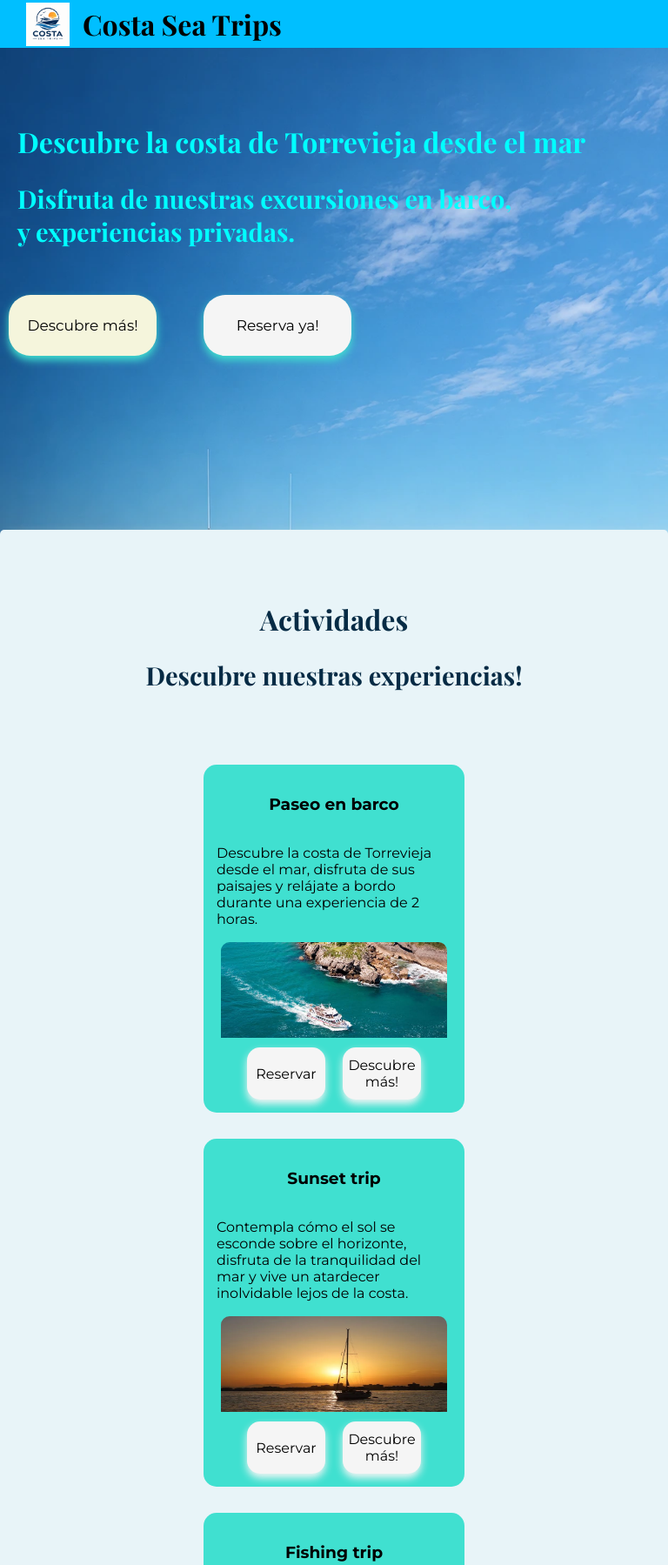
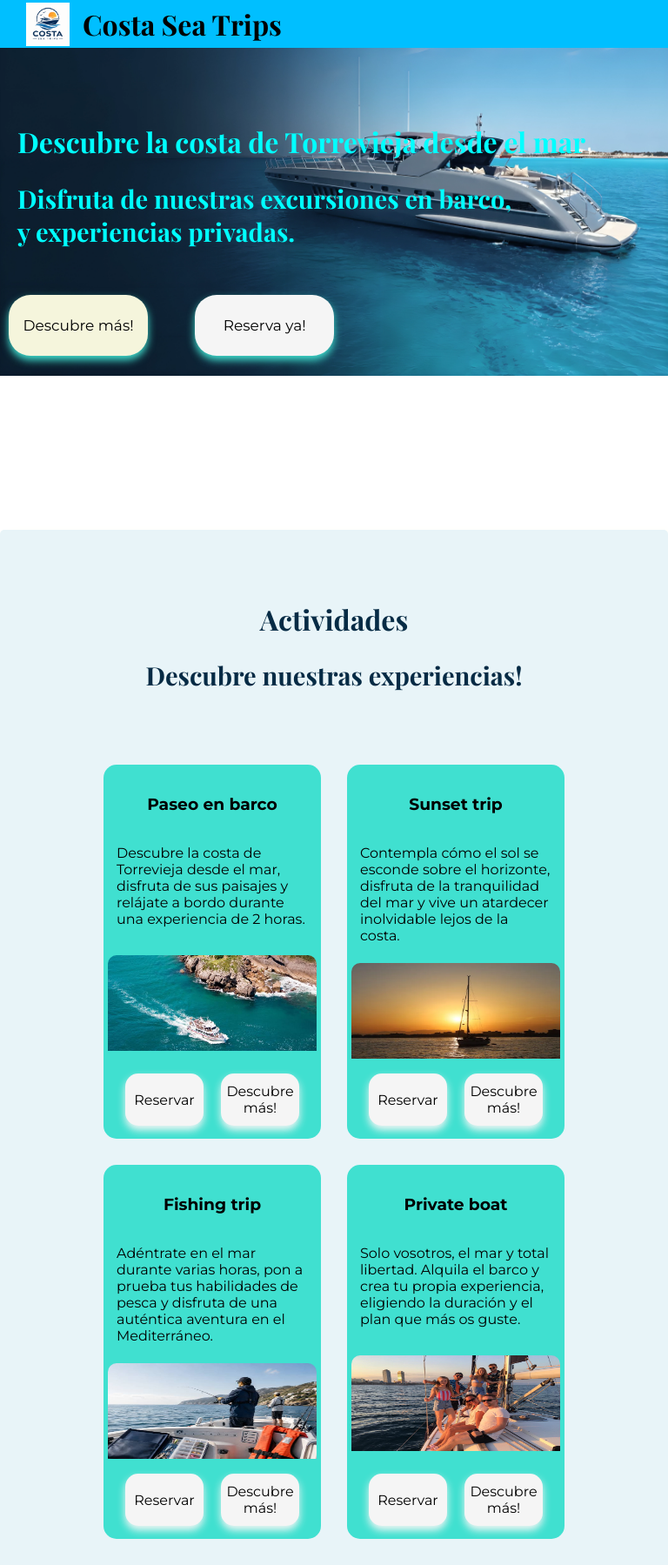
Before and after one commit to Deezer7/CostaSeaTrips, a website: page index.html in a window 768 px wide. Shown: the top 1799 px of the page at 87% size. Drawn offline with nearby package versions, Linux system fonts and the light colour scheme; a web font is replaced by a local one.

Commit message:
finished with every device adaptive

```diff
--- a/style.css
+++ b/style.css
@@ -182,6 +182,7 @@ body, nav {
     grid-template-columns: 1fr 1fr 1fr 1fr;
     align-items: center;
     justify-content: center;
+    gap: 30px  ;
     margin: auto;
 }
 
@@ -249,7 +250,7 @@ footer {
 }
 
 
-@media (min-width: 1025px) and (max-width: 1440px) {
+@media (min-width: 1080px) and (max-width: 1440px) {
 
     .Whatsappbutton {
         display: none;
@@ -267,7 +268,7 @@ footer {
     margin: auto;
 }
 }
-@media (max-width: 768px) {
+@media (max-width: 740px) {
     .nav {
         display: none;
 
@@ -286,17 +287,18 @@ footer {
 
 }
     .card{
-        width: 300px;
-        height: 400px;
+        width: 250px;
+        height: 430px;
         display: flex;
         background-color: turquoise;
         border-radius: 15px;
-        padding: 15px    ;
+
         flex-direction: column;
         align-items: center;
+        margin: auto;
     }
     .card img {
-    width: 260px;
+    width: 240px;
     height: 120px;
     margin: auto 0;
     padding-bottom: 10px;
@@ -338,7 +340,7 @@ footer {
 
     .mainPageButtons button {
 
-    width: 170px;
+    width: 160px;
     height: 70px;
     margin-top: 30px;
     margin-left: 10px;
@@ -381,3 +383,115 @@ footer {
 
 
 }
+
+@media (min-width:760px) and (max-width: 860px){
+    .nav {
+        display: none;
+
+    }
+    .Whatsappbutton{
+        display: none;
+    }
+    .cards {
+    display: grid;
+    grid-template-columns: 1fr 1fr;
+    grid-template-rows: auto;
+    align-items: center;
+    justify-content: center;
+    gap: 30px  ;
+    margin: auto;
+
+}
+    .card{
+        width: 250px;
+        height: 430px;
+        display: flex;
+        background-color: turquoise;
+        border-radius: 15px;
+
+        flex-direction: column;
+        align-items: center;
+        margin: auto;
+    }
+    .card img {
+    width: 240px;
+    height: 120px;
+    margin: auto 0;
+    padding-bottom: 10px;
+    border-radius: 10px;
+}
+    .card button {
+
+    display: flex;
+    flex-direction: column;
+    justify-content: center;
+    align-items: center;
+    width: 90px;
+    height: 60px;
+    border-radius: 15px;
+    border: none;
+    box-shadow: 0 5px 10px whitesmoke;
+
+    font-size: 16px;
+    background-color: whitesmoke;
+    font-family: "Montserrat", sans-serif;
+    color: rgb(0, 0, 0);
+    transition: all .3s ease;
+
+}
+
+.card button:hover {
+    transform: scale(1.05);
+    filter: brightness(80%);
+}
+
+    body{
+    background-image: url(hero.webp);
+    background-size:100%;
+    background-repeat: no-repeat;
+    background-color:white;
+    margin: 0;
+
+}
+
+    .mainPageButtons button {
+
+    width: 160px;
+    height: 70px;
+    margin-top: 30px;
+    margin-left: 10px;
+     font-family: "Montserrat", sans-serif;
+     font-size: 17px;
+    transition: all .3s ease;
+
+
+
+
+}
+.mainPageButtons :hover {
+    transform: scale(1.1);
+    filter: brightness(80%);
+
+}
+
+
+.actividadesPage {
+    margin-top: 200px;
+    display: flex;
+    justify-content: center;
+    flex-direction: column;
+    background-color: #E8F4F8;
+    padding: 60px;
+    box-shadow: 10px 10px 15px cornsilk;
+    border-radius: 5px;
+
+}
+ h1 {
+    font-size: 32px;
+
+ }
+
+ h2 {
+    font-size: 29px;
+ }
+}
```
